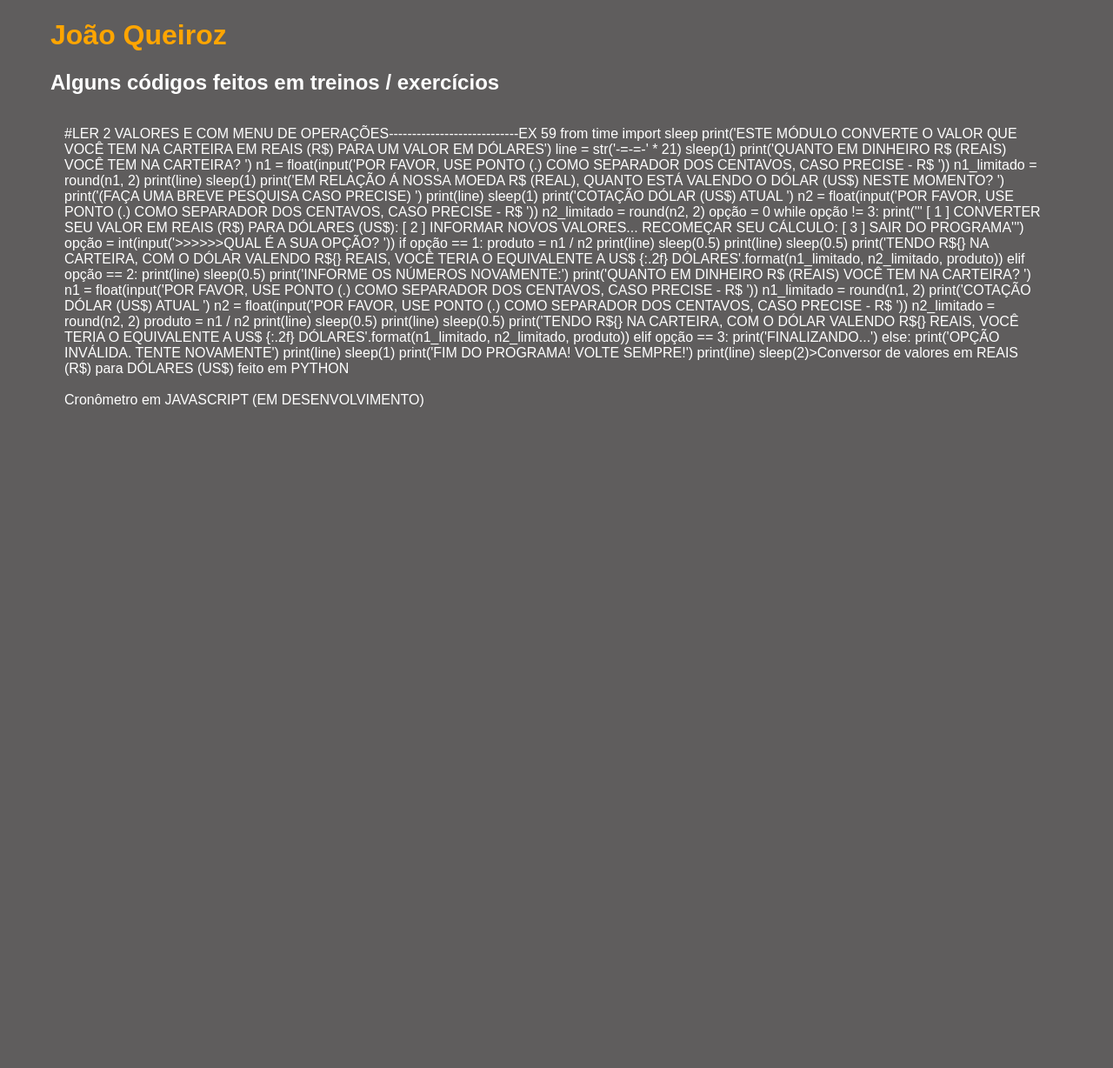
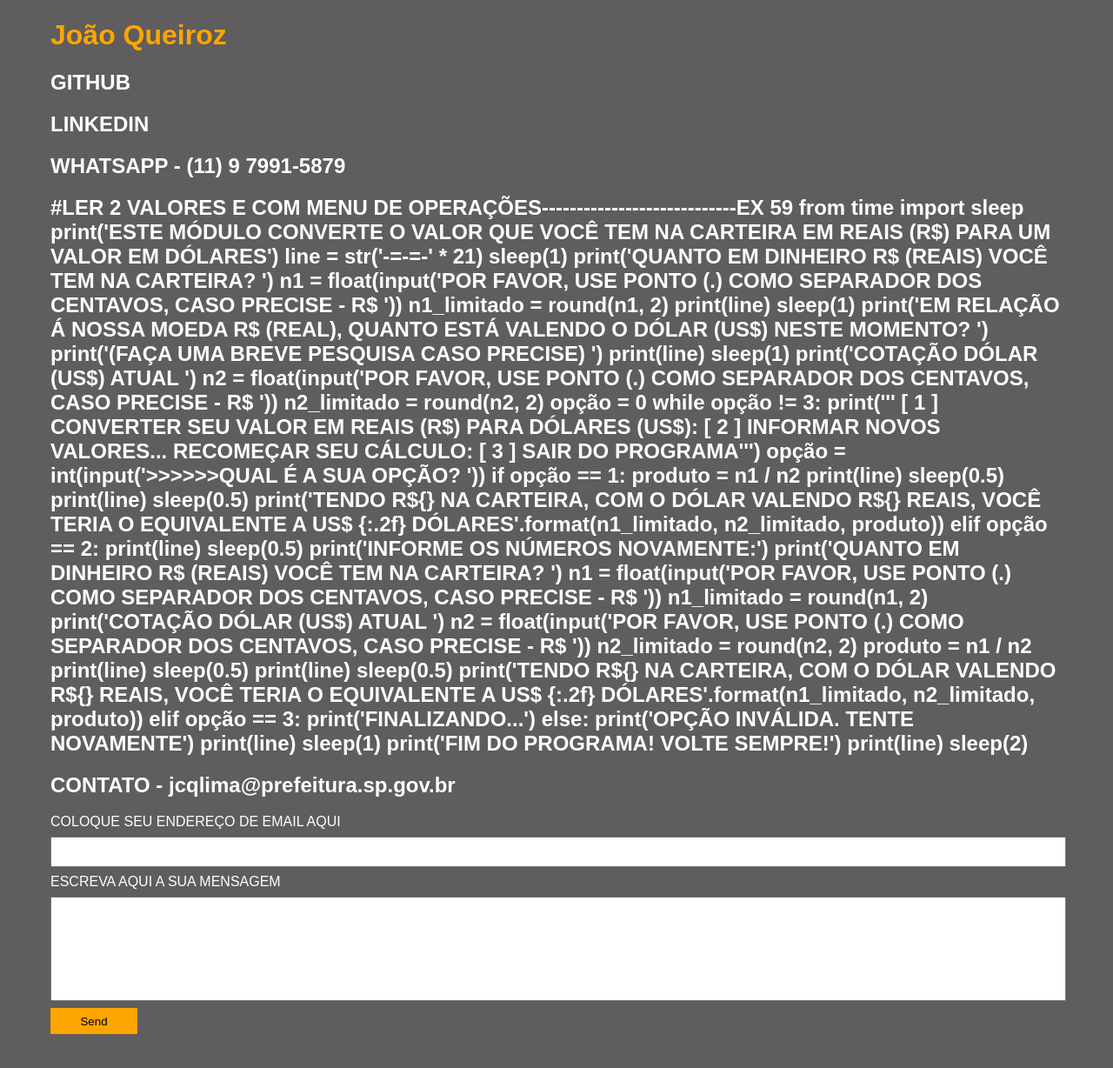
Before and after one commit to JaoQueiroz/PEQUENOS-TRABALHOS--CODES-, a plain HTML site: page project.html in a window 1280 px wide. Shown: the part 248-1476 px from the top of the page at 87% size. Before the commit the page ends 800 px from the top, so only its background shows below. Drawn offline with Linux system fonts and the light colour scheme.

Commit message:
trying
again and again

```diff
--- a/project.html
+++ b/project.html
@@ -2,12 +2,12 @@
 <html lang="pt-br">
 <head>
 	<meta charset="UTF-8">
-	<meta http-equiv="X-UA-Compatible" content="IE=edge">
 	<meta name="viewport" content="width=device-width, initial-scale=1.0">
 	<title>JOÃO QUEIROZ</title>
 	<link rel="stylesheet" href="index.css">
 </head>
 <body>
+
 	<div class="container"
 
 		<nav>
@@ -29,10 +29,15 @@
 				<img srcset="./img/joca.png"></img>
 			</div>
 			<h1>João Queiroz</h1>
-			<h2>Alguns códigos feitos em treinos / exercícios</h2>
-            <ul>
-				<li>
-                    <a href=<py-script>#LER 2 VALORES E COM MENU DE OPERAÇÕES----------------------------EX 59
+                    <a href="https://github.com/JaoQueiroz/" target="blank" rel="noopener noreferrer"></h2>
+                            <h2>GITHUB</h2>
+                    </a>
+                    <a href="https://www.linkedin.com/in/jo%C3%A3o-carlos-queiroz-lima-9427482b4/" target="blank" rel="noopener noreferrer"></h2>
+                            <h2>LINKEDIN</h2>
+                    </a>
+            <h2>WHATSAPP - (11) 9 7991-5879</h2>
+
+			<h2><py-script>#LER 2 VALORES E COM MENU DE OPERAÇÕES----------------------------EX 59
 				from time import sleep
 				print('ESTE MÓDULO CONVERTE O VALOR QUE VOCÊ TEM NA CARTEIRA EM REAIS (R$) PARA UM VALOR EM DÓLARES')
 				line = str('-=-=-' * 21)
@@ -86,6 +91,14 @@ while opção != 3:
 					sleep(1)
 				print('FIM DO PROGRAMA! VOLTE SEMPRE!')
 				print(line)
-sleep(2)</py-script>>Conversor de valores em REAIS (R$) para DÓLARES (US$) feito em PYTHON</a> <br/> <br/>
+				sleep(2)</py-script> </h2>
 
-                    <a href="cro/cro.html">Cronômetro em JAVASCRIPT (EM DESENVOLVIMENTO)</a>
+            <h2>CONTATO - jcqlima@prefeitura.sp.gov.br</h2>
+                <form class="contact-form" action="https://formsubmit.co/jcqlima@prefeitura.sp.gov.br" method="POST">
+                    <label for="email">COLOQUE SEU ENDEREÇO DE EMAIL AQUI</label>
+                    <input type="email" name="email" id="email" required>
+                    <label for="message">ESCREVA AQUI A SUA MENSAGEM</label>
+                    <input type="text" name="message" id="email" required>
+                    <button type="submit">Send</button>
+                </form>
+            <ul>
```
Lines whose indentation alone changed are shown as unchanged.
